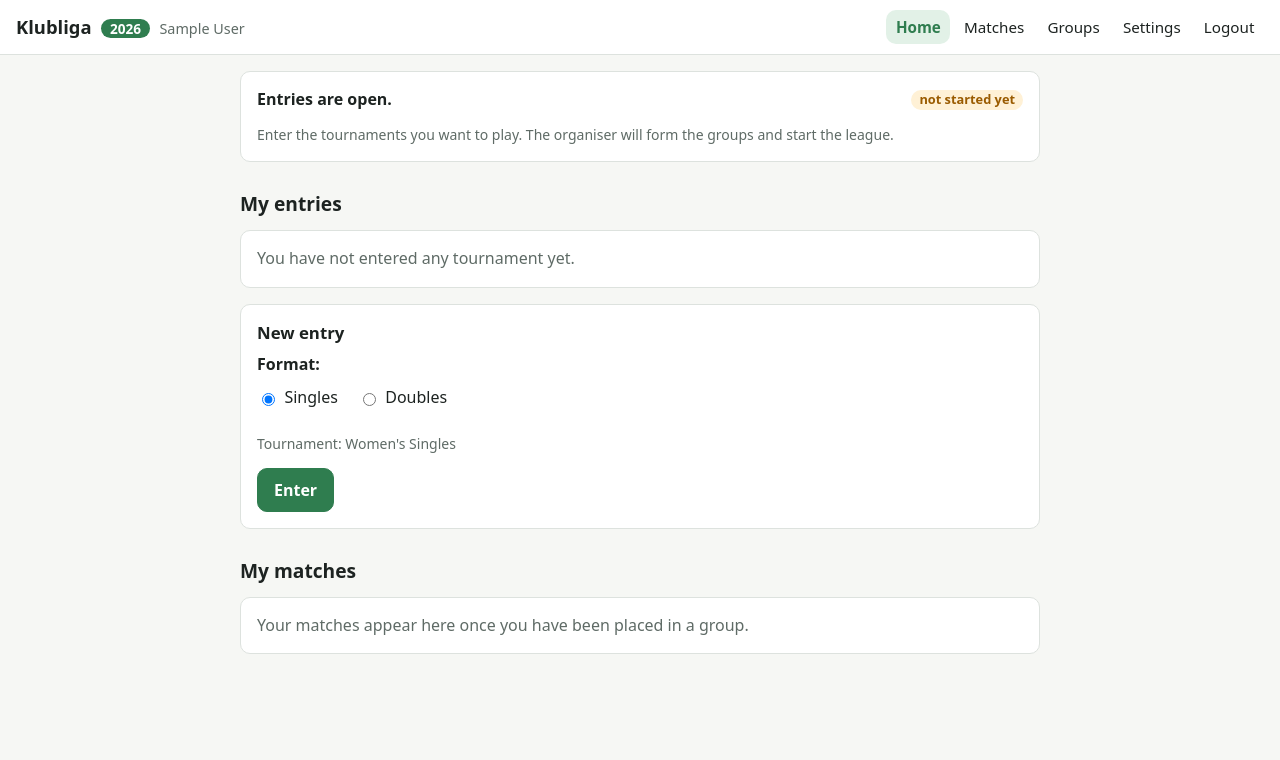
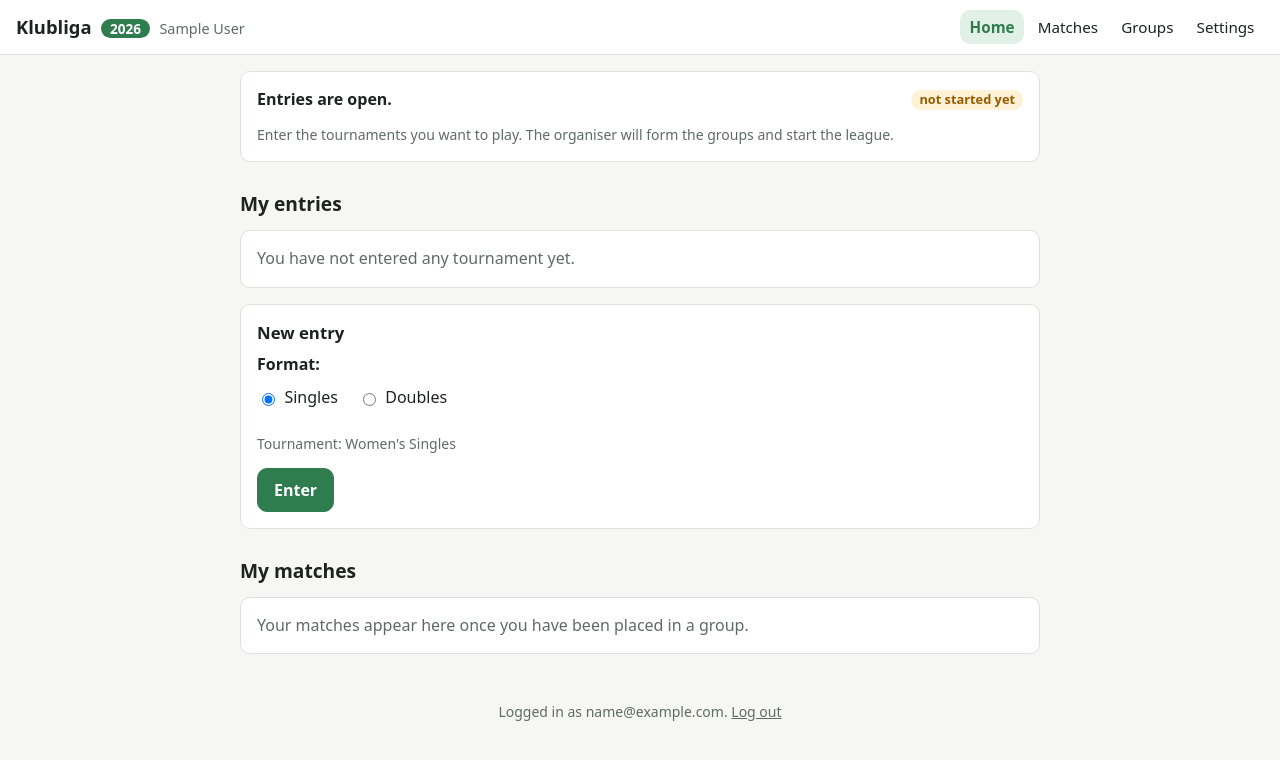
Before and after one commit to Ascyii/klubliga, a Django app: page / in a window 1280 px wide. Shown: the top 760 px of the page. Run offline with Django 5.2, Linux system fonts and the light colour scheme; the visitor is signed in with stand-in values (Sample User, id 1); data comes from the database, SQL or seed files in the repository; data that the repository does not hold is empty.

Commit message:
Move the logout from the navigation into the footer
Devices stay logged in for a year; logging out is only needed when
someone else wants to use the device. The footer shows who is logged in,
and the logout asks for confirmation.

Co-Authored-By: Claude Opus 5.5 <noreply@anthropic.com>

```diff
--- a/league/static/league/app.css
+++ b/league/static/league/app.css
@@ -87,6 +87,10 @@ h3 { font-size: 1.05rem; margin: 1.25rem 0 .5rem; }
   font-size: .95rem;
 }
 .nav a[aria-current="page"] { background: var(--accent-soft); color: var(--accent); font-weight: 600; }
+
+/* Footer: logging out is rarely needed, so it is kept out of the way. */
+.footer { max-width: 52rem; margin: 1rem auto 2rem; padding: 0 var(--gap); text-align: center; }
+.footer button.link { padding: 0; color: inherit; font-size: inherit; text-decoration: underline; }
 
 /* Building blocks --------------------------------------------------------- */
 .card {
--- a/templates/base.html
+++ b/templates/base.html
@@ -25,9 +25,6 @@
       <a href="{% url 'league:settings' %}" {% if name == 'settings' %}aria-current="page"{% endif %}>Settings</a>
       {% endif %}
       {% endwith %}
-      <form method="post" action="{% url 'accounts:logout' %}" class="inline">
-        {% csrf_token %}<button type="submit" class="link">Logout</button>
-      </form>
     </nav>
     {% endif %}
   </header>
@@ -39,5 +36,14 @@
     {% endif %}
     {% block content %}{% endblock %}
   </main>
+  {% if user.is_authenticated %}
+  {# Devices stay logged in; logging out is only needed to let someone else use this device. #}
+  <footer class="footer small muted">
+    Logged in as {{ user.email }}.
+    <form method="post" action="{% url 'accounts:logout' %}" class="inline">
+      {% csrf_token %}<button type="submit" class="link" data-confirm="Log out on this device? To log in again you need a new code by email.">Log out</button>
+    </form>
+  </footer>
+  {% endif %}
 </body>
 </html>
```
Also changed, not shown: docs/SPECIFICATION.md (+3 -1 lines), issues.md (+0 -1 lines), README.md.
